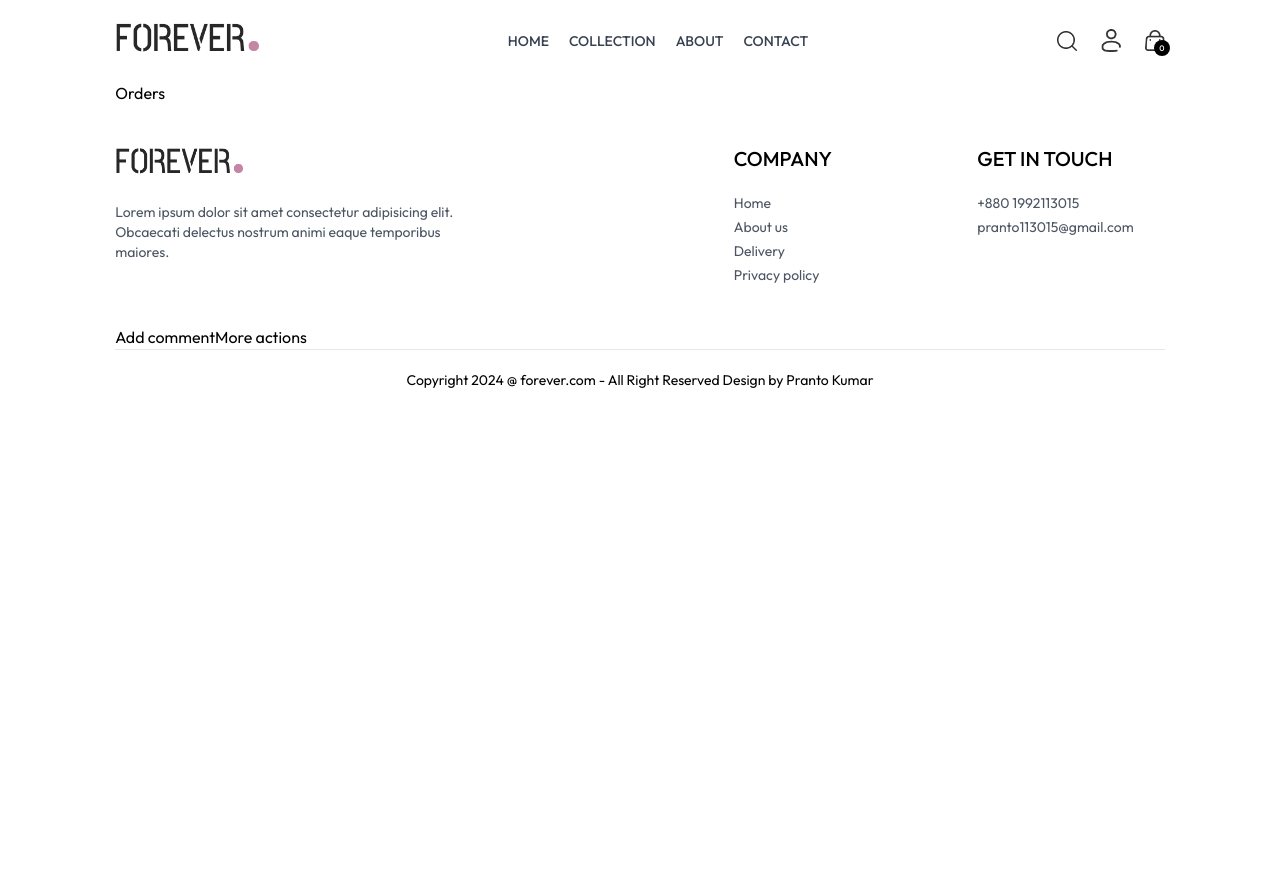
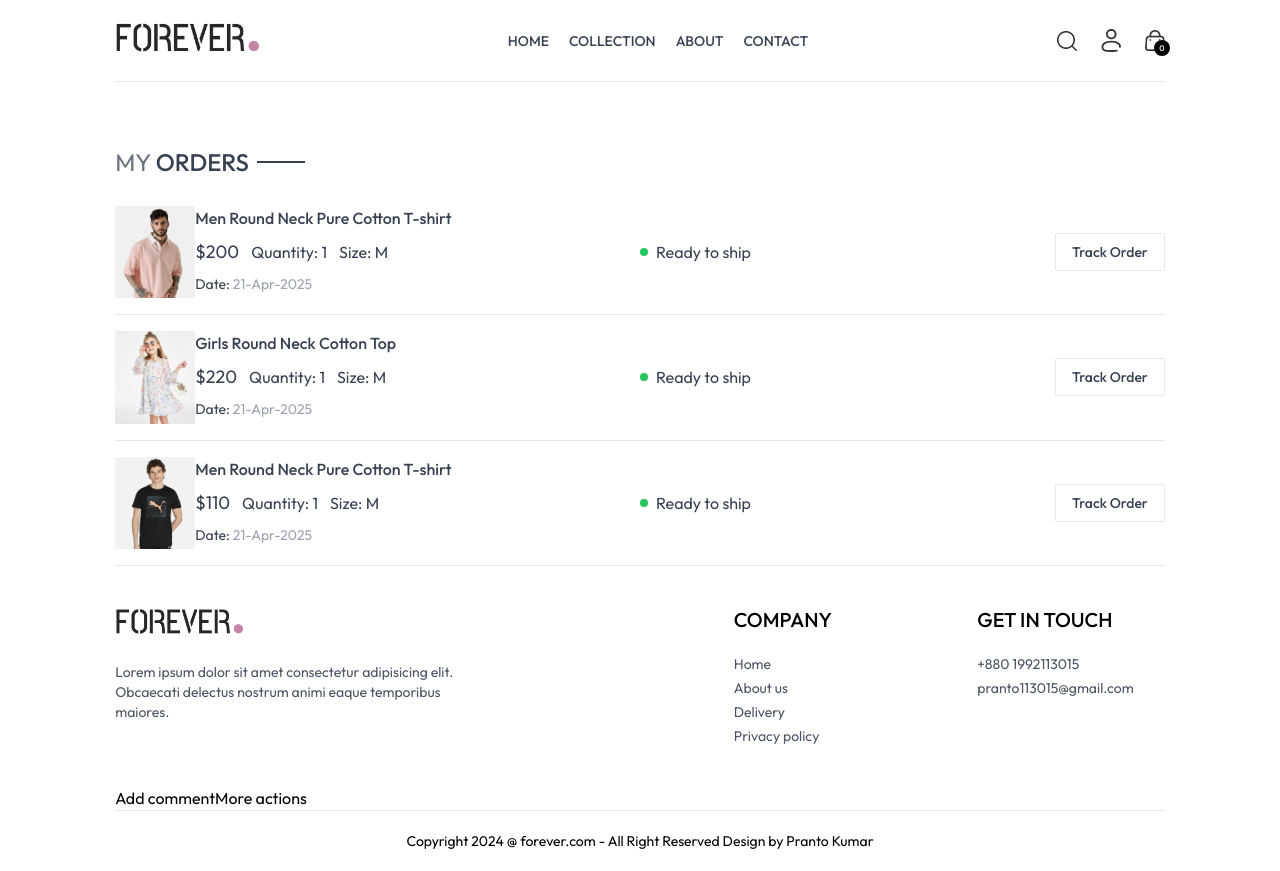
Before and after one commit to leowu0329/mernEcommerce, a React (Vite) app in the folder frontend/: page /orders in a window 1280 px wide. Before the commit the page ends 800 px from the top, so only its background shows below. Built offline with nearby package versions, Linux system fonts and the light colour scheme.

Commit message:
refactor Orders component for improved structure and readability

```diff
--- a/frontend/src/pages/Orders.jsx
+++ b/frontend/src/pages/Orders.jsx
@@ -1,8 +1,60 @@
+import { useContext } from 'react';
+import { ShopContext } from './../context/ShopContext';
+import Title from './../components/Title';
 
 const Orders = () => {
+  const { products, currency } = useContext(ShopContext);
+
   return (
-    <div>Orders</div>
-  )
-}
+    <div className="border-t pt-16">
+      <div className="text-2xl">
+        <Title text1={'MY'} text2={'ORDERS'} />
+      </div>
 
-export default Orders
+      <div>
+        {products.slice(1, 4).map((item, index) => (
+          <div
+            key={index}
+            className="py-4 border-b text-gray-700 flex flex-col md:flex-row md:items-center md:justify-between gap-4"
+          >
+            <div className="flex items-start text-sm">
+              <img
+                className="w-16 sm:w-20"
+                src={item.image[0]}
+                alt="item_image"
+              />
+
+              <div>
+                <p className="sm:text-base font-medium">{item.name}</p>
+                <div className="flex items-center gap-3 mt-2 text-base text-gray-700 ">
+                  <p className="text-lg">
+                    {currency}
+                    {item.price}
+                  </p>
+                  <p>Quantity: 1</p>
+                  <p>Size: M</p>
+                </div>
+
+                <p className="mt-2">
+                  Date: <span className="text-gray-400">21-Apr-2025</span>
+                </p>
+              </div>
+            </div>
+
+            <div className="md:w-1/2 flex justify-between">
+              <div className="flex items-center gap-2">
+                <p className="min-w-2 h-2 rounded-full bg-green-500"></p>
+                <p className="text-sm md:text-base">Ready to ship</p>
+              </div>
+              <button className="border px-4 py-2 text-sm font-medium rounded-sm">
+                Track Order
+              </button>
+            </div>
+          </div>
+        ))}
+      </div>
+    </div>
+  );
+};
+
+export default Orders;
```
